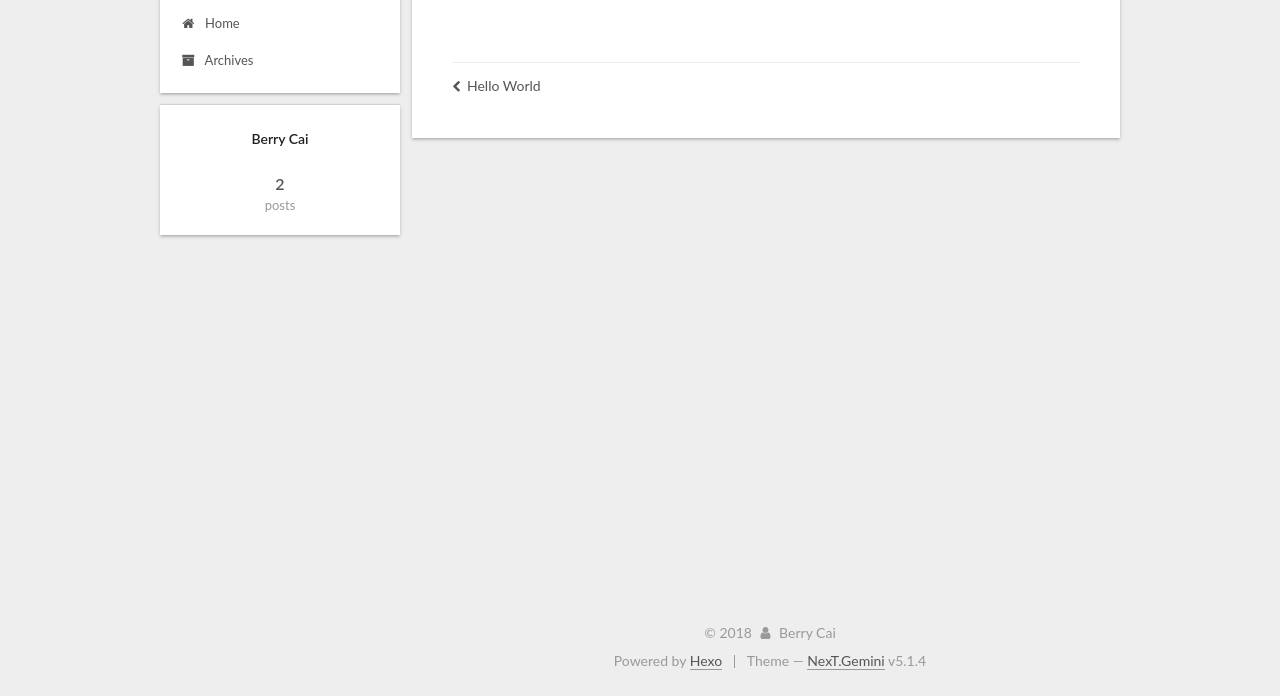
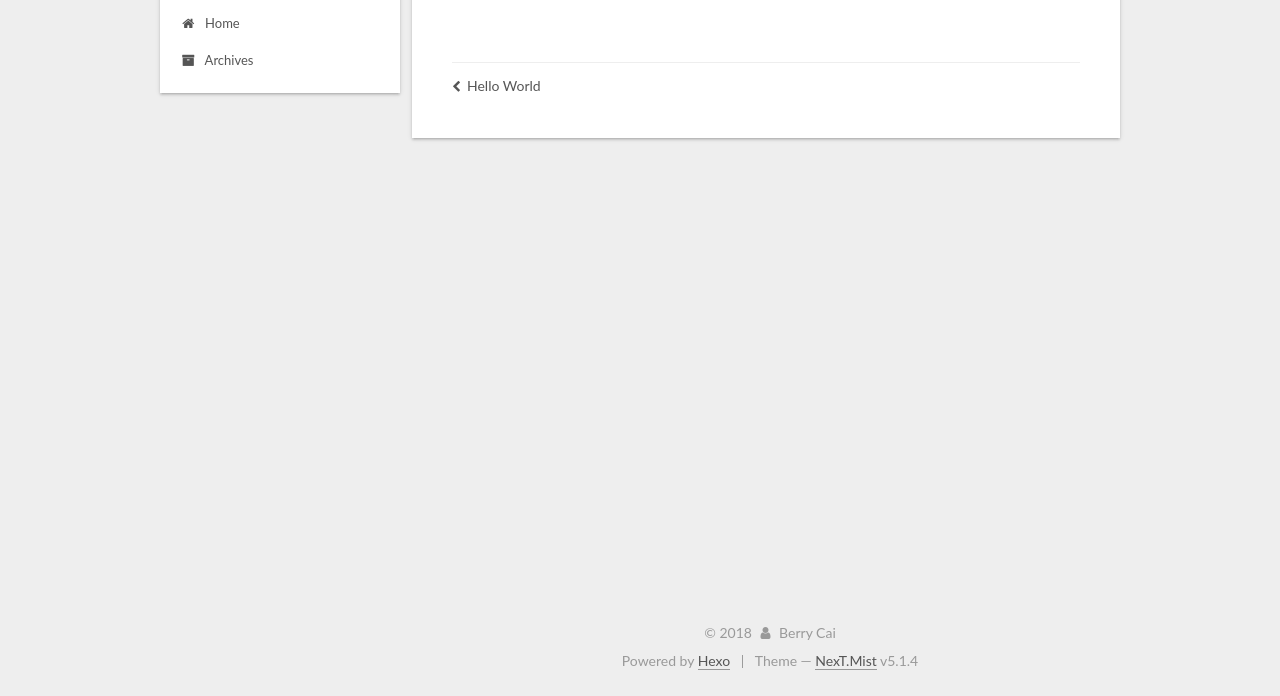
Before and after one commit to berryccc/berryccc.github.io, a plain HTML site: page 2018/05/10/Berry-Cai/index.html in a window 1280 px wide. Shown: the part 104-800 px from the top of the page. Drawn offline with Linux system fonts and the light colour scheme.

Commit message:
Site updated: 2018-05-10 23:33:58

```diff
--- a/2018/05/10/Berry-Cai/index.html
+++ b/2018/05/10/Berry-Cai/index.html
@@ -5,7 +5,7 @@
 
 
 
-<html class="theme-next gemini use-motion" lang="">
+<html class="theme-next mist use-motion" lang="">
 <head>
   <meta charset="UTF-8"/>
 <meta http-equiv="X-UA-Compatible" content="IE=edge" />
@@ -94,7 +94,7 @@
   var NexT = window.NexT || {};
   var CONFIG = {
     root: '/',
-    scheme: 'Gemini',
+    scheme: 'Mist',
     version: '5.1.4',
     sidebar: {"position":"left","display":"post","offset":12,"b2t":false,"scrollpercent":false,"onmobile":false},
     fancybox: true,
@@ -455,7 +455,7 @@
 
 
 
-  <div class="theme-info">Theme &mdash; <a class="theme-link" target="_blank" href="https://github.com/iissnan/hexo-theme-next">NexT.Gemini</a> v5.1.4</div>
+  <div class="theme-info">Theme &mdash; <a class="theme-link" target="_blank" href="https://github.com/iissnan/hexo-theme-next">NexT.Mist</a> v5.1.4</div>
 
 
 
@@ -556,13 +556,6 @@
 
 
 
-  <script type="text/javascript" src="/js/src/affix.js?v=5.1.4"></script>
-
-  <script type="text/javascript" src="/js/src/schemes/pisces.js?v=5.1.4"></script>
-
-
-
-
   <script type="text/javascript" src="/js/src/scrollspy.js?v=5.1.4"></script>
 <script type="text/javascript" src="/js/src/post-details.js?v=5.1.4"></script>
 
```
Also changed, not shown: 2018/05/10/hello-world/index.html (+3 -10 lines), archives/2018/05/index.html (+3 -10 lines), archives/2018/index.html (+3 -10 lines), archives/index.html (+3 -10 lines), index.html (+3 -10 lines).
